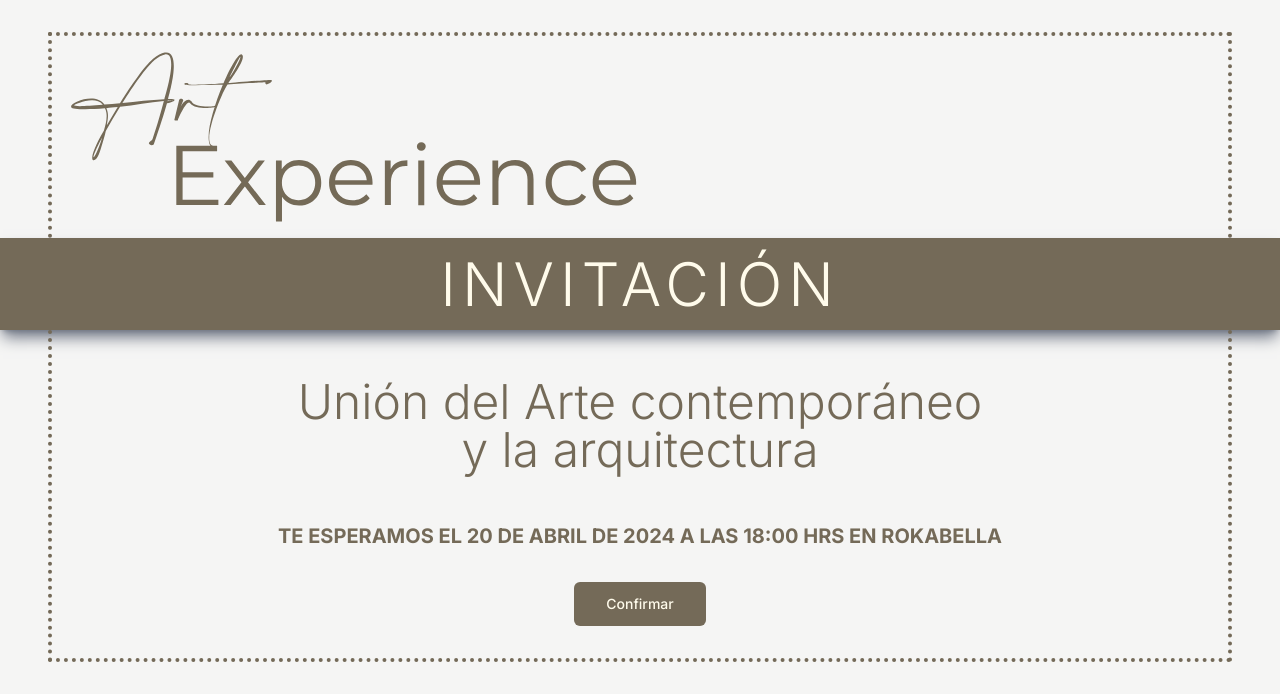
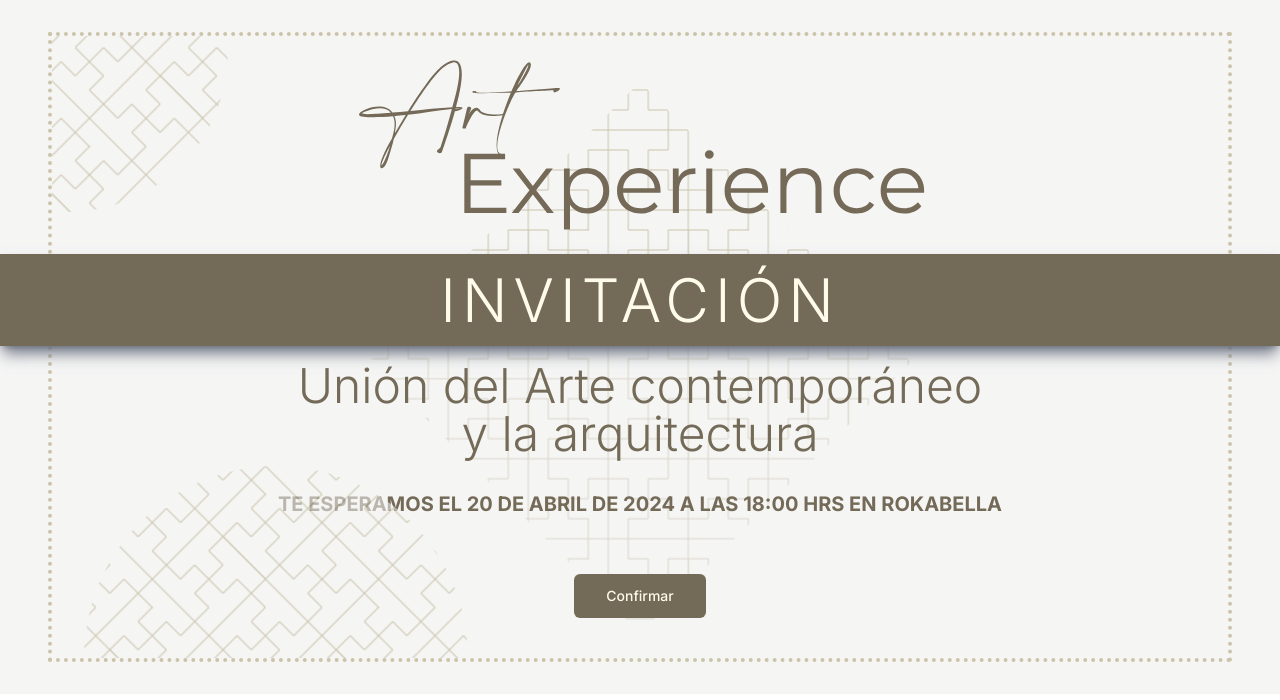
Before and after one commit to Risbel/ArtExperience, a Next.js app: page / in a window 1280 px wide. Shown: the top 700 px of the page. Built offline with nearby package versions, Linux system fonts and the light colour scheme.

Commit message:
feat: Implement pc view on `Hero`

```diff
--- /dev/null
+++ b/src/app/components/hero/CircularPattern.tsx
@@ -0,0 +1,49 @@
+import { cn } from "@/lib/utils";
+
+const CircularPattern = ({
+  diameter = 80,
+  className,
+  justify = "start",
+}: {
+  diameter?: number;
+  className?: React.HTMLAttributes<HTMLDivElement> | string;
+  justify?: "start" | "center" | "end";
+}) => {
+  return (
+    <div className={cn("hidden lg:flex w-full h-full", `justify-${justify}`)}>
+      <div className={cn("absolute z-10", `w-${diameter} h-${diameter}`)}>
+        <div className={cn("relative w-full h-full overflow-hidden", className)}>
+          <svg
+            className="opacity-55 rounded-full"
+            id="patternIdCircular"
+            width="100%"
+            height="100%"
+            xmlns="http://www.w3.org/2000/svg"
+          >
+            <defs>
+              <pattern
+                id="patternIdCircular"
+                patternUnits="userSpaceOnUse"
+                width="80"
+                height="80"
+                patternTransform="scale(2) rotate(45)"
+              >
+                <rect x="0" y="0" width="100%" height="100%" fill="hsla(60 4.8% 95.9%)" />
+                <path
+                  d="M50 50H30v10H20m30-10v10h10V50h10V30H60V20H50v10H30V20H20v10H10v20h10v10m60 20H50V70h10V60h10v10h10M20 60v10h10v10M0 70h10V60h10M50 0v10h10v10h10V10h10M0 10h10v10h10V10h10V0M0 40V0h40m40 40H0v40h40V0h40v80H40"
+                  strokeLinecap="square"
+                  strokeWidth="0.5"
+                  stroke="hsla(47, 24%, 55%, 1)"
+                  fill="none"
+                />
+              </pattern>
+            </defs>
+            <rect width="800%" height="800%" transform="translate(-158,0)" fill="url(#a)" />
+          </svg>
+        </div>
+      </div>
+    </div>
+  );
+};
+
+export default CircularPattern;
--- a/src/app/components/hero/H2Caption.tsx
+++ b/src/app/components/hero/H2Caption.tsx
@@ -1,8 +1,8 @@
 const H2Caption = () => {
   return (
-    <div className="flex justify-center w-full py-12">
-      <div className="w-2/3 text-wrap text-center">
-        <h2 className="text-5xl text-primary font-light">
+    <div className="flex justify-center w-full">
+      <div className="lg:w-2/3 text-wrap text-center">
+        <h2 className="text-2xl lg:text-5xl text-primary font-light">
           Unión del Arte contemporáneo <br /> y la arquitectura
         </h2>
       </div>
--- a/src/app/components/hero/H3Ribbon.tsx
+++ b/src/app/components/hero/H3Ribbon.tsx
@@ -1,7 +1,7 @@
 const H3Ribbon = () => {
   return (
-    <div className="bg-primary w-full flex justify-center items-center shadow-lg shadow-gray-500 py-4">
-      <h3 className="text-6xl font-light tracking-widest text-primary-foreground">INVITACIÓN</h3>
+    <div className="relative z-20 bg-primary w-full flex justify-center items-center shadow-lg shadow-gray-500 py-4">
+      <h3 className="text-2xl lg:text-6xl font-light tracking-widest text-primary-foreground">INVITACIÓN</h3>
     </div>
   );
 };
--- a/src/app/components/hero/H4Date.tsx
+++ b/src/app/components/hero/H4Date.tsx
@@ -1,7 +1,7 @@
 const H4Date = () => {
   return (
     <div className="flex justify-center">
-      <h4 className="text-center text-xl text-primary font-bold">
+      <h4 className="text-center w-10/12 text-sm lg:text-xl text-primary font-bold">
         TE ESPERAMOS EL 20 DE ABRIL DE 2024 A LAS 18:00 HRS EN ROKABELLA
       </h4>
     </div>
--- /dev/null
+++ b/src/app/components/hero/Pattern1.tsx
@@ -0,0 +1,33 @@
+const Pattern1 = () => {
+  return (
+    <div className="relative w-full h-full flex justify-center">
+      <div className="absolute z-0 w-80 h-80 rotate-45 translate-y-28">
+        <div className="relative w-full h-full overflow-hidden">
+          <svg className="opacity-55" id="patternId" width="100%" height="100%" xmlns="http://www.w3.org/2000/svg">
+            <defs>
+              <pattern
+                id="a"
+                patternUnits="userSpaceOnUse"
+                width="80"
+                height="80"
+                patternTransform="scale(2) rotate(45)"
+              >
+                <rect x="0" y="0" width="100%" height="100%" fill="hsla(60 4.8% 95.9%)" />
+                <path
+                  d="M50 50H30v10H20m30-10v10h10V50h10V30H60V20H50v10H30V20H20v10H10v20h10v10m60 20H50V70h10V60h10v10h10M20 60v10h10v10M0 70h10V60h10M50 0v10h10v10h10V10h10M0 10h10v10h10V10h10V0M0 40V0h40m40 40H0v40h40V0h40v80H40"
+                  strokeLinecap="square"
+                  strokeWidth="0.5"
+                  stroke="hsla(47, 24%, 55%, 1)"
+                  fill="none"
+                />
+              </pattern>
+            </defs>
+            <rect width="800%" height="800%" transform="translate(-158,0)" fill="url(#a)" />
+          </svg>
+        </div>
+      </div>
+    </div>
+  );
+};
+
+export default Pattern1;
--- /dev/null
+++ b/src/app/components/hero/Pattern2.tsx
@@ -0,0 +1,35 @@
+import React from "react";
+
+const Pattern2 = () => {
+  return (
+    <div className="flex justify-center w-full h-full">
+      <div className="absolute z-0 w-96 h-96 rotate-45  -translate-y-44">
+        <div className="relative w-full h-full overflow-hidden">
+          <svg className="opacity-35" id="patternId" width="100%" height="100%" xmlns="http://www.w3.org/2000/svg">
+            <defs>
+              <pattern
+                id="a"
+                patternUnits="userSpaceOnUse"
+                width="80"
+                height="80"
+                patternTransform="scale(2) rotate(45)"
+              >
+                <rect x="0" y="0" width="100%" height="100%" fill="hsla(60, 100%, 100%, 1)" />
+                <path
+                  d="M50 50H30v10H20m30-10v10h10V50h10V30H60V20H50v10H30V20H20v10H10v20h10v10m60 20H50V70h10V60h10v10h10M20 60v10h10v10M0 70h10V60h10M50 0v10h10v10h10V10h10M0 10h10v10h10V10h10V0M0 40V0h40m40 40H0v40h40V0h40v80H40"
+                  strokeLinecap="square"
+                  strokeWidth="0.5"
+                  stroke="hsla(47, 24%, 55%, 1)"
+                  fill="none"
+                />
+              </pattern>
+            </defs>
+            <rect width="800%" height="800%" transform="translate(-158,0)" fill="url(#a)" />
+          </svg>
+        </div>
+      </div>
+    </div>
+  );
+};
+
+export default Pattern2;
--- a/src/app/components/hero/index.tsx
+++ b/src/app/components/hero/index.tsx
@@ -3,24 +3,60 @@ import H3Ribbon from "./H3Ribbon";
 import H2Caption from "./H2Caption";
 import H4Date from "./H4Date";
 import ButtonSuscribe from "./ButtonSuscribe";
+import Pattern1 from "./Pattern1";
+import Pattern2 from "./Pattern2";
+import CircularPattern from "./CircularPattern";
 
 const Hero = () => {
   return (
-    <div className="bg-secondary">
-      <div className="flex flex-col justify-between">
-        <div className="mx-12 mt-8 border-4 border-dotted border-primary border-b-0">
+    <div className="flex flex-col bg-secondary">
+      <div className="relative mx-6 mt-4 lg:mx-12 lg:mt-8 border-4 border-dotted border-[#ccc4aa] border-b-0 overflow-hidden">
+        <CircularPattern className={"-translate-x-36 -translate-y-36"} />
+
+        <Pattern1 />
+        <div className="flex justify-center relative z-20 p-6 md:p-2">
           <H1Title />
         </div>
+      </div>
+      <H3Ribbon />
+      <div className="relative flex flex-col gap-4 mx-6 mb-4 lg:mx-12 lg:mb-8 border-4 border-dotted border-[#ccc4aa] border-t-0 overflow-hidden">
+        <Pattern2 />
+        <div className="flex flex-col gap-6 lg:gap-8 relative z-10">
+          <H2Caption />
+          <H4Date />
+          <div className="flex justify-center py-4 lg:py-6">
+            <ButtonSuscribe />
+          </div>
+        </div>
+        <div className="flex w-full h-full justify-center">
+          <CircularPattern justify="end" diameter={96} className={"translate-x-8 -translate-y-48"} />
+        </div>
+      </div>
 
-        <H3Ribbon />
-        <div className="mx-12 mb-8 border-4 border-dotted border-primary border-t-0">
+      {/* <div className="relative mx-6 mt-4 lg:mx-12 lg:mt-8 border-4 border-dotted border-[#ccc4aa] border-b-0 overflow-hidden">
+        <CircularPattern />
+
+        <Pattern1 />
+        <div className="flex justify-center relative z-10 top-0">
+          <H1Title />
+        </div>
+      </div>
+
+      <H3Ribbon />
+
+      <div className="relative flex-1 mx-12 mb-8 border-4 border-dotted border-[#ccc4aa] border-t-0 overflow-hidden">
+        <Pattern2 />
+        <div className="relative z-10">
           <H2Caption />
           <H4Date />
           <div className="flex justify-center py-8">
             <ButtonSuscribe />
           </div>
         </div>
-      </div>
+        <div className="flex w-full h-full justify-center">
+          <CircularPattern justify="end" diameter={96} className={"translate-x-8 -translate-y-48"} />
+        </div>
+      </div> */}
     </div>
   );
 };
--- a/src/app/page.tsx
+++ b/src/app/page.tsx
@@ -2,7 +2,7 @@ import Hero from "./components/hero";
 
 export default function Home() {
   return (
-    <div>
+    <div className="h-screen overflow-y-scroll overflow-hidden">
       <Hero />
     </div>
   );
```
Also changed, not shown: public/patternBgHero.svg (added).
